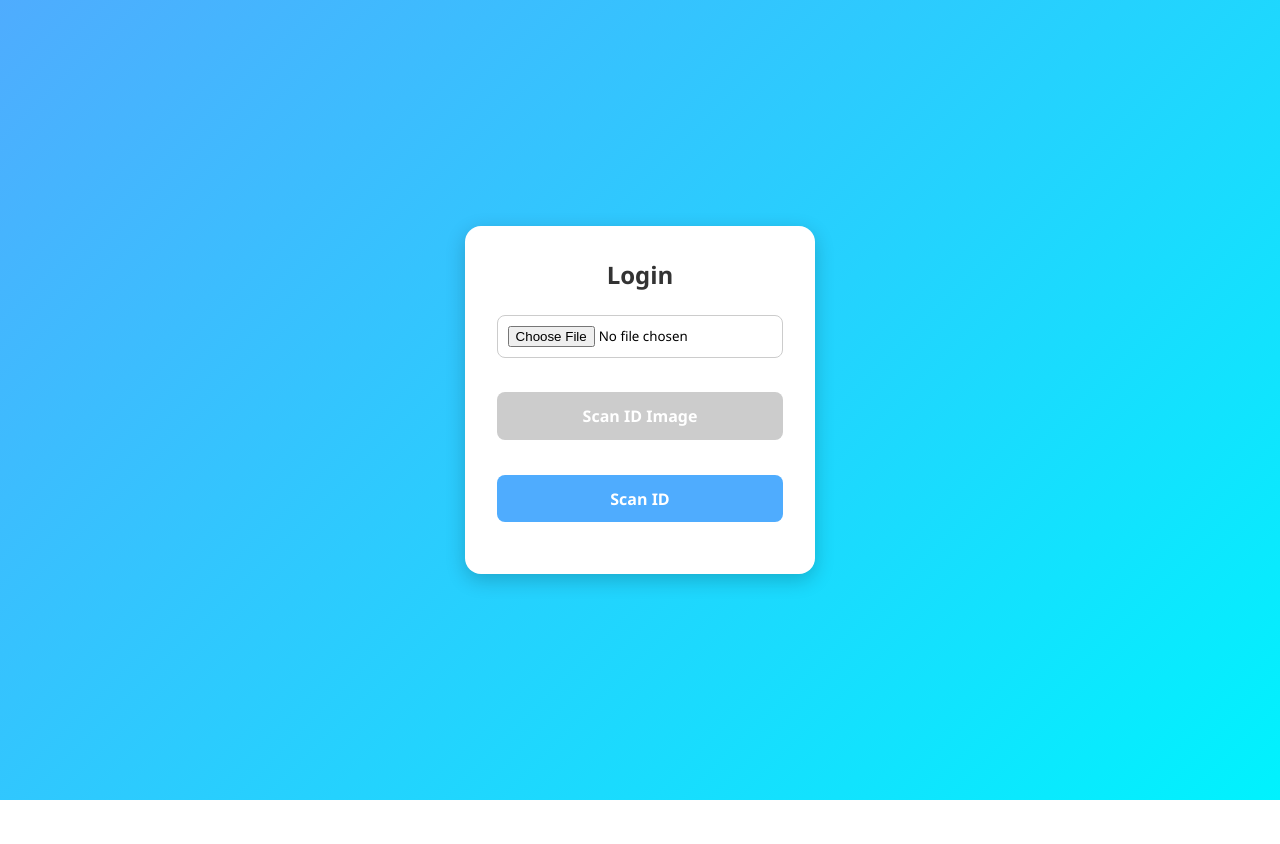
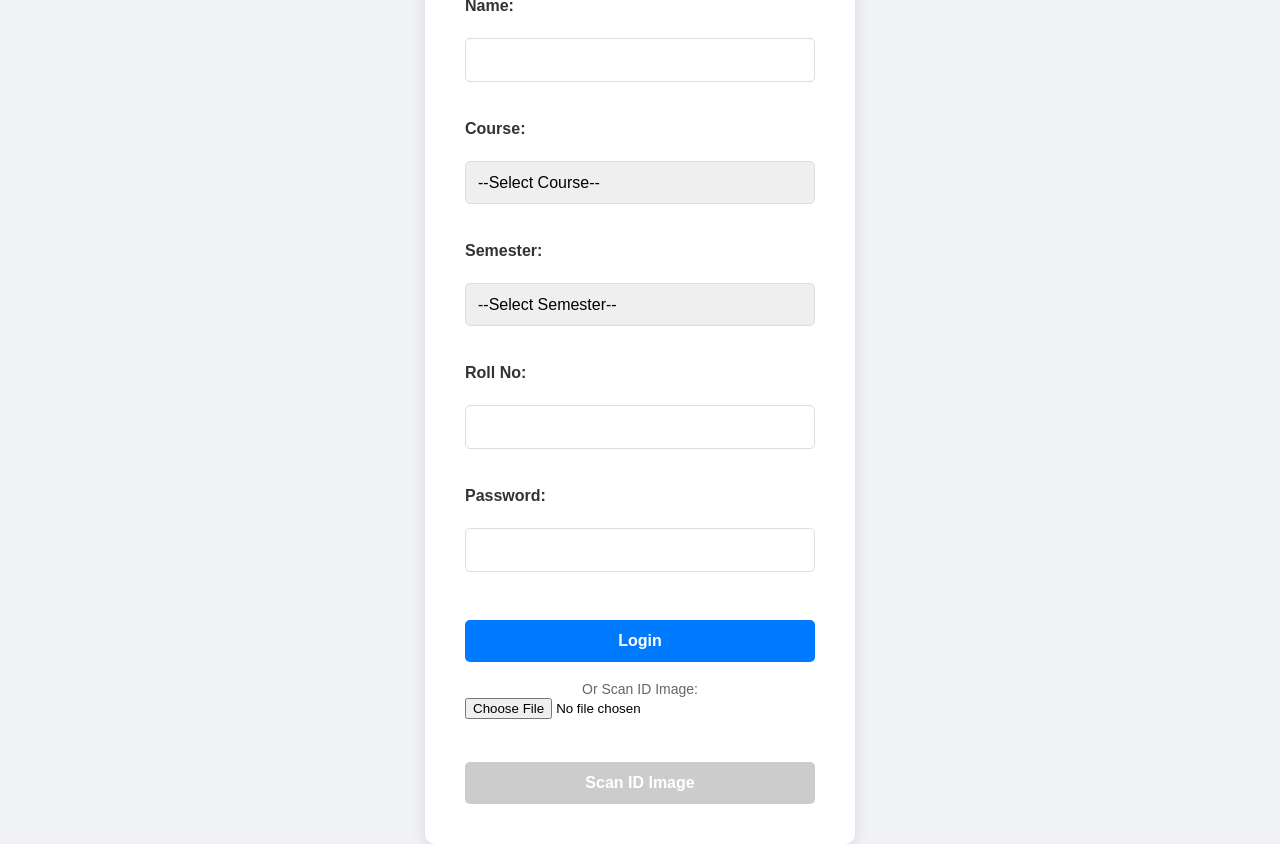
Before and after one commit to gaurab7/online-voting-sys, a website: page public/login.html in a window 1280 px wide. Before the commit the page ends 800 px from the top, so only its background shows below. Drawn offline with Linux system fonts and the light colour scheme.

Commit message:
login changes

```diff
--- a/public/login.html
+++ b/public/login.html
@@ -4,18 +4,56 @@
     <meta charset="UTF-8">
     <meta name="viewport" content="width=device-width, initial-scale=1.0">
     <title>Voeter Login</title>
-    <link rel= "stylesheet" href="style.css">
+    <link rel="stylesheet" href="style.css">
 </head>
 <body>
     <div id="login-container">
-            <legend>Login</legend>
-            <input type="file" id="idIMG" accept="image/*"><br><br>
-            <button id="scanIMG" disabled onclick="scanIMG()">Scan ID Image</button>
-            <br><br>
-            <!-- Camera Scan -->
-            <button id="scanID" onclick="scanID()">Scan ID</button>
-            <div id="test"></div>
+        <form id="loginForm">
+            <label for="name">Name:</label><br>
+            <input type="text" id="name" name="name" required><br><br>
+
+            <label for="course">Course:</label><br>
+            <select id="course" name="course" required>
+                <optgroup label="Select Course">
+                    <option value="">--Select Course--</option>
+                    <option value="BCA">BCA</option>
+                    <option value="BBA">BBA</option>
+                    <option value="BIT">BIT</option>
+                    <option value="BIM">BIM</option>
+                    <option value="BSc">BSc</option>
+                </optgroup>
+            </select><br><br>
+
+            <label for="semester">Semester:</label><br>
+            <select id="semester" name="semester" required>
+                <optgroup label="Select Semester">
+                    <option value="">--Select Semester--</option>
+                    <option value="1">1</option>
+                    <option value="2">2</option>
+                    <option value="3">3</option>
+                    <option value="4">4</option>
+                    <option value="5">5</option>
+                    <option value="6">6</option>
+                    <option value="7">7</option>
+                    <option value="8">8</option>
+                </optgroup>
+            </select><br><br>
+
+            <label for="roll">Roll No:</label><br>
+            <input type="text" id="roll" name="roll" required><br><br>
+
+            <label for="password">Password:</label><br>
+            <input type="password" id="password" name="password" required><br><br>
+
+            <button type="submit">Login</button>
+        </form>
+        <br>
+        <label for="idIMG">Or Scan ID Image:</label><br>
+        <input type="file" id="idIMG" accept="image/*"><br><br>
+        <button id="scanIMG" disabled onclick="scanIMG()">Scan ID Image</button>
+
     </div>
+
     <script src="/client.js"></script>
 </body>
 </html>
--- a/public/style.css
+++ b/public/style.css
@@ -1,77 +1,93 @@
-/* Reset */
-* {
-    margin: 0;
-    padding: 0;
-    box-sizing: border-box;
-    font-family: "Segoe UI", Tahoma, Geneva, Verdana, sans-serif;
-}
-
-/* Page layout */
 body {
-    height: 100vh;
+    font-family: Arial, sans-serif;
+    background-color: #f0f2f5;
     display: flex;
     justify-content: center;
     align-items: center;
-    background: linear-gradient(135deg, #4facfe, #00f2fe);
+    height: 100vh;
+    margin: 0;
 }
 
-/* Login box */
 #login-container {
-    background: white;
-    padding: 2rem;
-    border-radius: 1rem;
-    box-shadow: 0px 6px 20px rgba(0, 0, 0, 0.2);
+    background-color: #ffffff;
+    padding: 40px;
+    border-radius: 10px;
+    box-shadow: 0 4px 15px rgba(0, 0, 0, 0.1);
     width: 350px;
     text-align: center;
 }
 
-/* Title */
-#login-container legend {
-    font-size: 1.5rem;
+#loginForm label {
+    display: block;
+    text-align: left;
+    margin-bottom: 5px;
     font-weight: bold;
     color: #333;
-    margin-bottom: 1.5rem;
-    display: block;
 }
 
-/* File input */
-#idIMG {
+#loginForm input[type="text"],
+#loginForm input[type="number"],
+#loginForm input[type="password"] {
     width: 100%;
-    padding: 0.6rem;
-    border: 1px solid #ccc;
-    border-radius: 0.5rem;
-    cursor: pointer;
+    padding: 12px;
+    margin-bottom: 20px;
+    border: 1px solid #ddd;
+    border-radius: 5px;
+    box-sizing: border-box; /* Ensures padding doesn't affect the width */
+    font-size: 16px;
 }
 
-/* Buttons */
-button {
+#loginForm button[type="submit"],
+#scanIMG {
     width: 100%;
-    padding: 0.8rem;
-    margin-top: 0.8rem;
+    padding: 12px;
     border: none;
-    border-radius: 0.5rem;
-    background: #4facfe;
-    color: white;
-    font-size: 1rem;
+    border-radius: 5px;
+    color: #fff;
+    background-color: #007bff;
+    font-size: 16px;
     font-weight: bold;
     cursor: pointer;
-    transition: all 0.3s ease;
+    transition: background-color 0.3s ease;
+    margin-top: 10px;
 }
 
-/* Hover effect */
-button:hover:enabled {
-    background: #007bff;
+#loginForm select {
+    width: 100%;
+    padding: 12px;
+    margin-bottom: 20px;
+    border: 1px solid #ddd;
+    border-radius: 5px;
+    box-sizing: border-box;
+    font-size: 16px;
+    -webkit-appearance: none;
+    -moz-appearance: none;
+    appearance: none;
+    background-repeat: no-repeat;
+    background-position: right 10px center;
 }
 
-/* Disabled button */
-button:disabled {
-    background: #ccc;
+#loginForm button[type="submit"]:hover,
+#scanIMG:hover {
+    background-color: #0056b3;
+}
+
+#scanIMG:disabled {
+    background-color: #ccc;
     cursor: not-allowed;
 }
 
-/* Test div */
-#test {
-    margin-top: 1.2rem;
-    font-size: 0.9rem;
-    color: #444;
+#idIMG {
+    width: 100%;
+    margin-bottom: 15px;
 }
+
+/* Style for the "Or Scan ID Image" label */
+label[for="idIMG"] {
+    text-align: center;
+    margin-top: 20px;
+    margin-bottom: 10px;
+    font-size: 14px;
+    color: #666;
+    font-weight: normal;
+}
```
Also changed, not shown: prisma/dataIn.js (deleted, +0 -25 lines), students.json (renamed from prisma/students.json).
